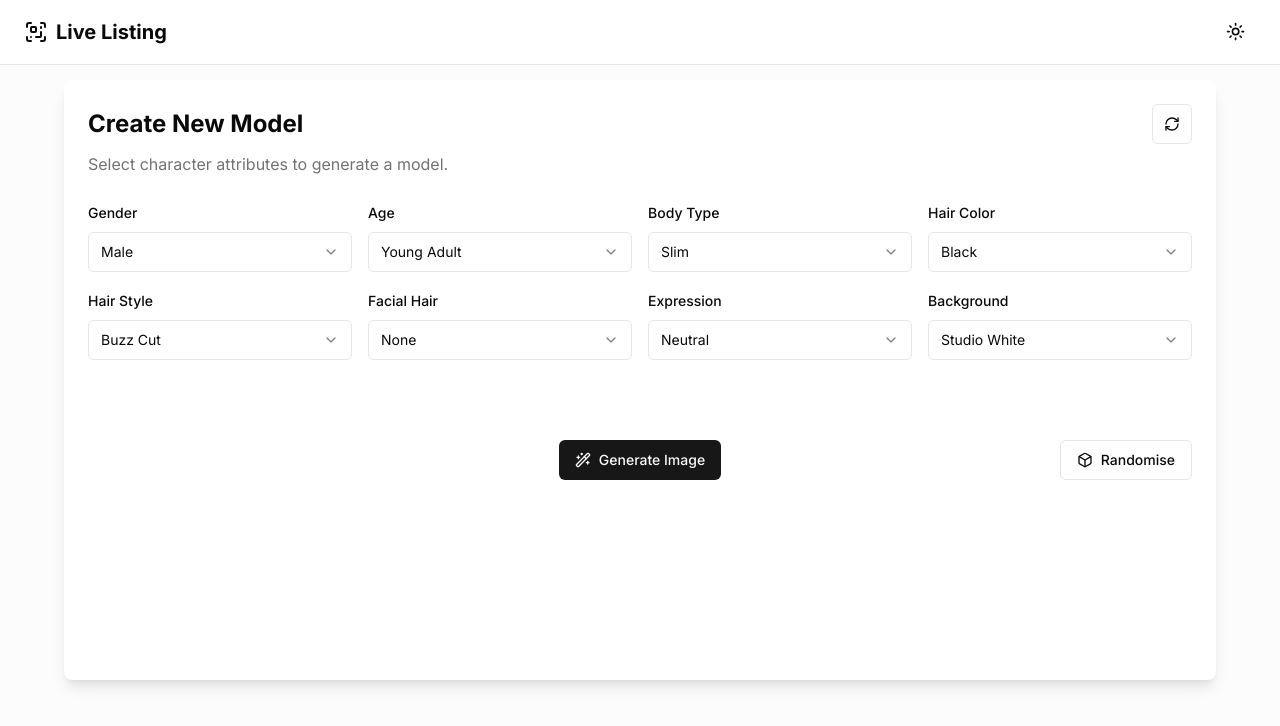
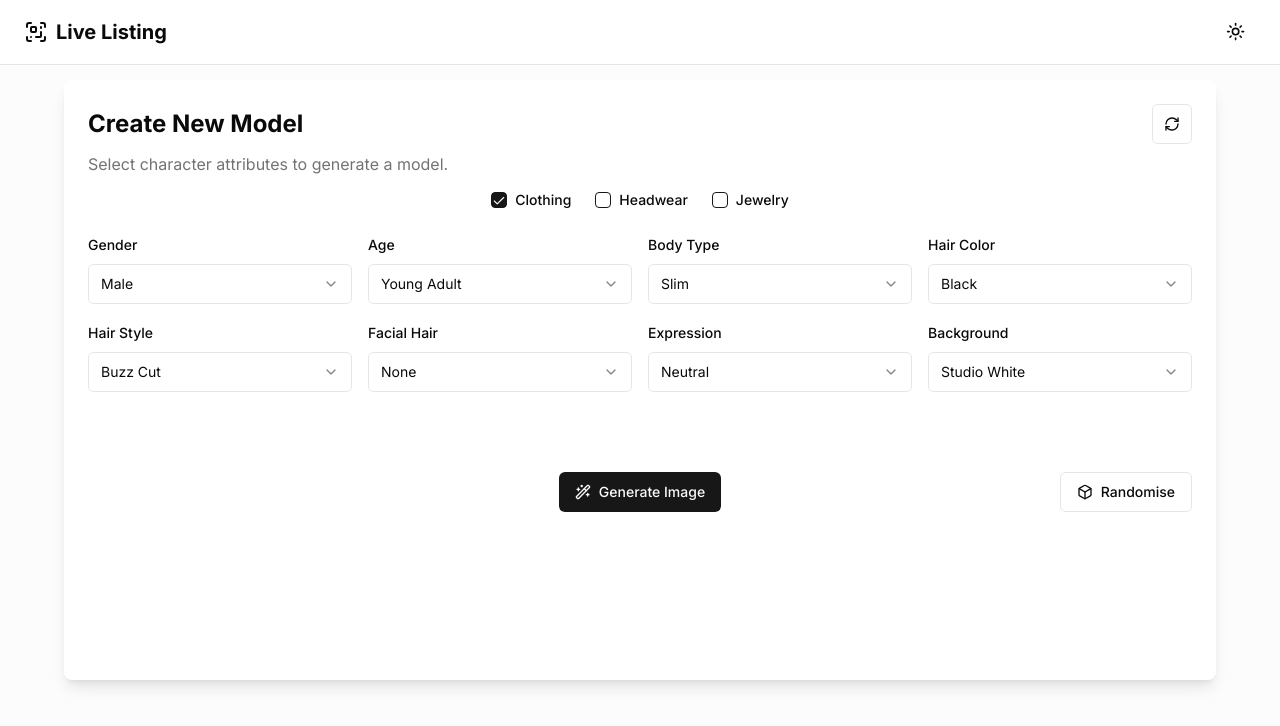
Before and after one commit to pradhankukiran/live-listing, a Next.js app: page /studio in a window 1280 px wide. Shown: the top 726 px of the page. Built offline with nearby package versions, Linux system fonts and the light colour scheme.

Commit message:
add checkboxes

```diff
--- a/components/studio/studio-interface.tsx
+++ b/components/studio/studio-interface.tsx
@@ -14,6 +14,7 @@ import {
 import { Button } from "@/components/ui/button";
 import { Alert, AlertDescription, AlertTitle } from "@/components/ui/alert";
 import { SharedNavbar } from "@/components/shared/shared-navbar";
+import { Checkbox } from "@/components/ui/checkbox";
 import {
   Select,
   SelectContent,
@@ -58,6 +59,8 @@ const dropdownOrder: (keyof SelectionState)[] = [
 
 export function StudioInterface() {
   const [isMounted, setIsMounted] = useState(false);
+
+  const [selectedCategory, setSelectedCategory] = useState("clothing");
 
   const getInitialState = (): SelectionState => {
     return {
@@ -289,7 +292,12 @@ export function StudioInterface() {
           "shot against a seamless, solid light gray background with bright, even studio lighting.";
     }
 
-    const constructedPrompt = `A full-body, photorealistic photograph of a ${age.toLowerCase()} German ${gender.toLowerCase()} model with a ${body_type.toLowerCase()} build and fair skin. The model has ${hairDescription}${facialHairClause}. The model is wearing a plain, form-fitting white t-shirt and neutral grey shorts. The model is wearing simple white sneakers. The model is standing in a standard front-facing neutral pose, with arms relaxed at their sides, ${backgroundClause} The facial expression is ${expression.toLowerCase()}.  The entire body, from head to toe, is visible in the frame. High-resolution, sharp focus, professional e-commerce catalogue image.`;
+    let constructedPrompt = "";
+    if (selectedCategory === "headwear") {
+      constructedPrompt = `A high-resolution, front-facing photorealistic portrait of a ${age.toLowerCase()} German ${gender.toLowerCase()} model with a ${body_type.toLowerCase()} build and fair skin. The model has ${hairDescription}${facialHairClause}, with their head upright and directly facing the camera in a neutral pose. The model is wearing a plain, form-fitting white t-shirt. The background is ${backgroundClause}. The facial expression is ${expression.toLowerCase()}. The model's hair is styled to be compatible with headwear. No headwear or accessories are present. This is a professional e-commerce catalog photo intended for virtual headwear try-on. Sharp focus, evenly lit, neutral background.`;
+    } else {
+      constructedPrompt = `A full-body, photorealistic photograph of a ${age.toLowerCase()} German ${gender.toLowerCase()} model with a ${body_type.toLowerCase()} build and fair skin. The model has ${hairDescription}${facialHairClause} and is wearing a plain, form-fitting white t-shirt and neutral grey shorts with simple white sneakers. The model is standing in a standard front-facing neutral pose, with arms relaxed at their sides, ${backgroundClause} The facial expression is ${expression.toLowerCase()}. The entire body, from head to toe, is visible in the frame. High-resolution, sharp focus, professional e-commerce catalogue image.`;
+    }
 
     setGeneratedPrompt(constructedPrompt.trim());
 
@@ -399,6 +407,48 @@ export function StudioInterface() {
                 <p className="text-muted-foreground mb-4">
                   Select character attributes to generate a model.
                 </p>
+
+                <div className="flex items-center justify-center space-x-6 mb-6">
+                  <div className="flex items-center space-x-2">
+                    <Checkbox
+                      id="clothing"
+                      checked={selectedCategory === "clothing"}
+                      onCheckedChange={() => setSelectedCategory("clothing")}
+                    />
+                    <label
+                      htmlFor="clothing"
+                      className="text-sm font-medium leading-none peer-disabled:cursor-not-allowed peer-disabled:opacity-70"
+                    >
+                      Clothing
+                    </label>
+                  </div>
+                  <div className="flex items-center space-x-2">
+                    <Checkbox
+                      id="headwear"
+                      checked={selectedCategory === "headwear"}
+                      onCheckedChange={() => setSelectedCategory("headwear")}
+                    />
+                    <label
+                      htmlFor="headwear"
+                      className="text-sm font-medium leading-none peer-disabled:cursor-not-allowed peer-disabled:opacity-70"
+                    >
+                      Headwear
+                    </label>
+                  </div>
+                  <div className="flex items-center space-x-2">
+                    <Checkbox
+                      id="jewelry"
+                      checked={selectedCategory === "jewelry"}
+                      onCheckedChange={() => setSelectedCategory("jewelry")}
+                    />
+                    <label
+                      htmlFor="jewelry"
+                      className="text-sm font-medium leading-none peer-disabled:cursor-not-allowed peer-disabled:opacity-70"
+                    >
+                      Jewelry
+                    </label>
+                  </div>
+                </div>
 
                 <div className="grid grid-cols-1 sm:grid-cols-2 md:grid-cols-4 gap-4 mt-6">
                   {dropdownOrder.map(renderSelect)}
```
